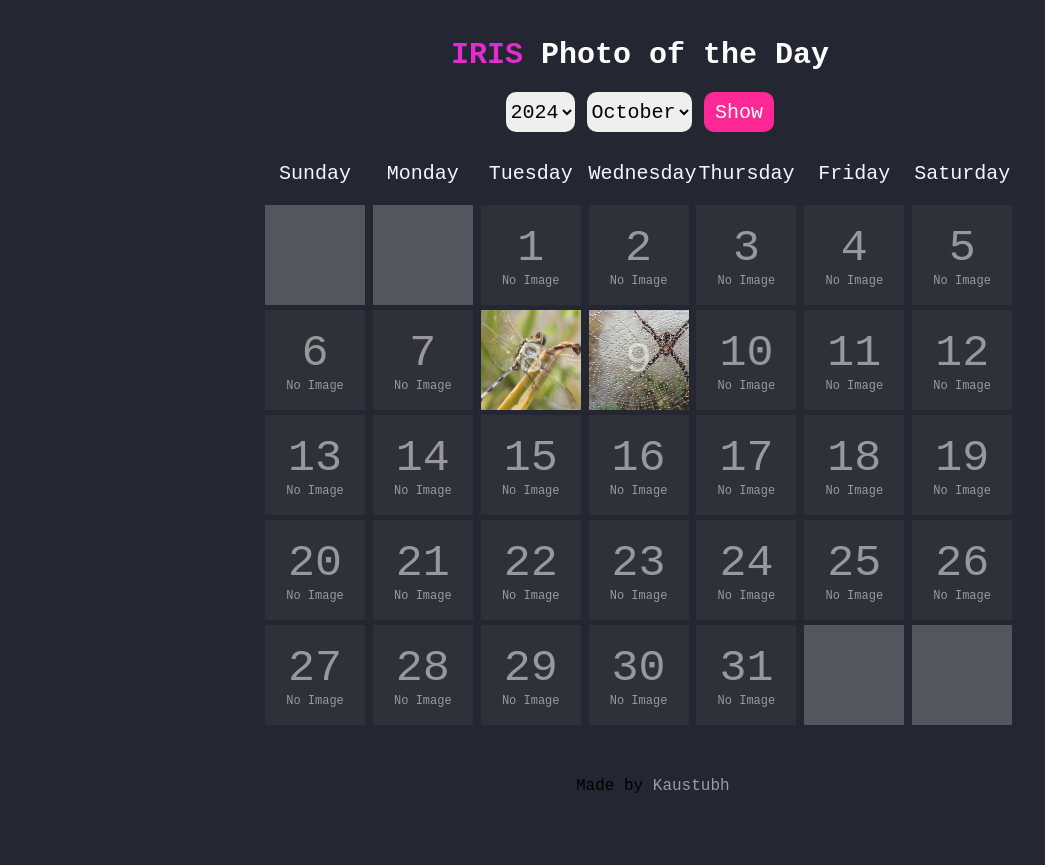
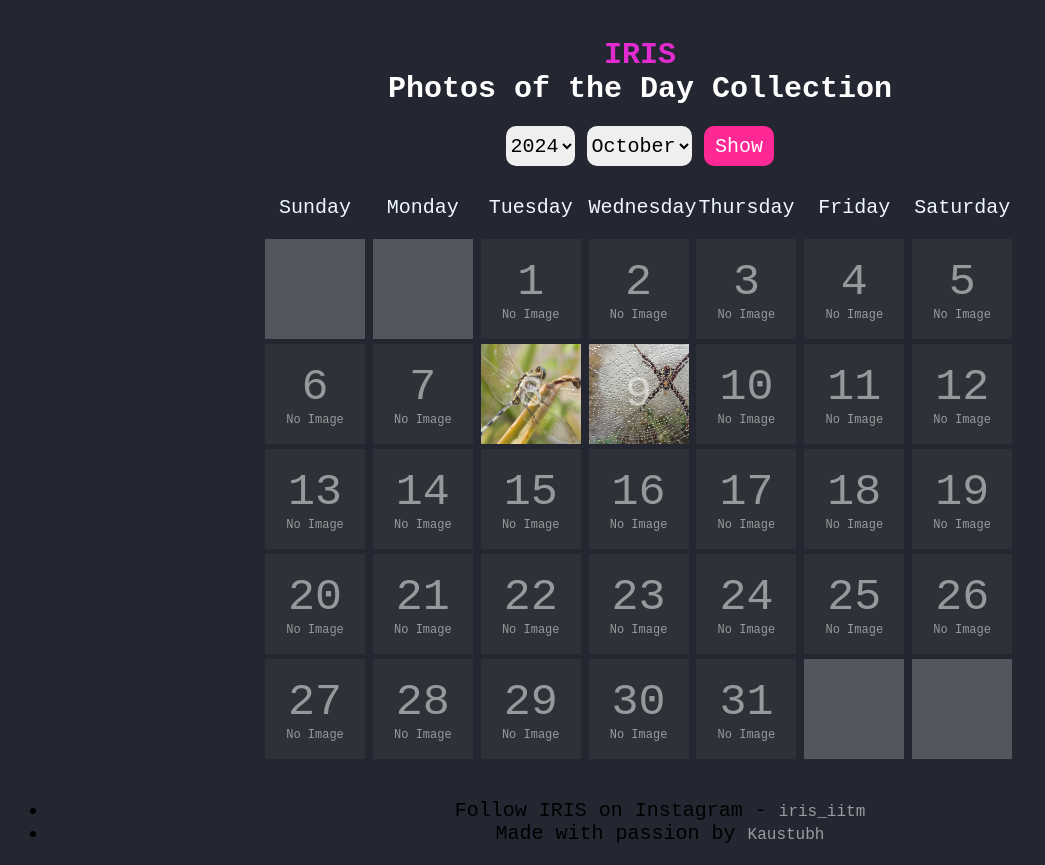
Before and after one commit to kaustubhismyname/iris, a plain HTML site: page index.html in a window 1280 px wide. Shown: the whole page, without its empty margins (0-1045 px from the left). Before the commit the page ends 800 px from the top, so only its background shows below. Drawn offline with Linux system fonts and the light colour scheme; a web font is replaced by a local one.

Commit message:
modified:   index.html 	modified:   styles.css

```diff
--- a/index.html
+++ b/index.html
@@ -14,7 +14,7 @@
   </head>
   <body>
     <form action="">
-        <h1 style="color:white; font-size: 30px;"><span style="color:rgb(226, 43, 208); font-size: 30px" >IRIS</span> Photo of the Day</h1>
+        <h1 style="color:white; font-size: 30px; display: block; width: 100%"><span style="color:rgb(226, 43, 208); font-size: 30px; display: block; width: 100%;" >IRIS</span> Photos of the Day Collection</h1>
         <select name="year" id="year" >
             <!-- <option value="2023">2023</option>
             <option value="2024">2024</option> -->
@@ -100,6 +100,11 @@
         </div>
       </div>
     </div>
-    <footer>Made by <a href="https://instagram.com/kaustubhismyname" target="_blank">Kaustubh</a></footer>
+    <footer>
+      <ul>
+        <li>Follow IRIS on Instagram - <a href="https://instagram.com/iris_iitm">iris_iitm</a></li>
+        <li>Made with passion by <a href="https://instagram.com/kaustubhismyname" target="_blank">Kaustubh</a></li>
+      </ul>
+    </footer>
   </body>
 </html>
--- a/styles.css
+++ b/styles.css
@@ -222,9 +222,7 @@ a {
 }
 
 footer {
-  position: absolute;
-  bottom: 5px;
-  left: 45%;
+  /* left: 45%; */
 
   font-size: 16px;
   text-align: center;
```
